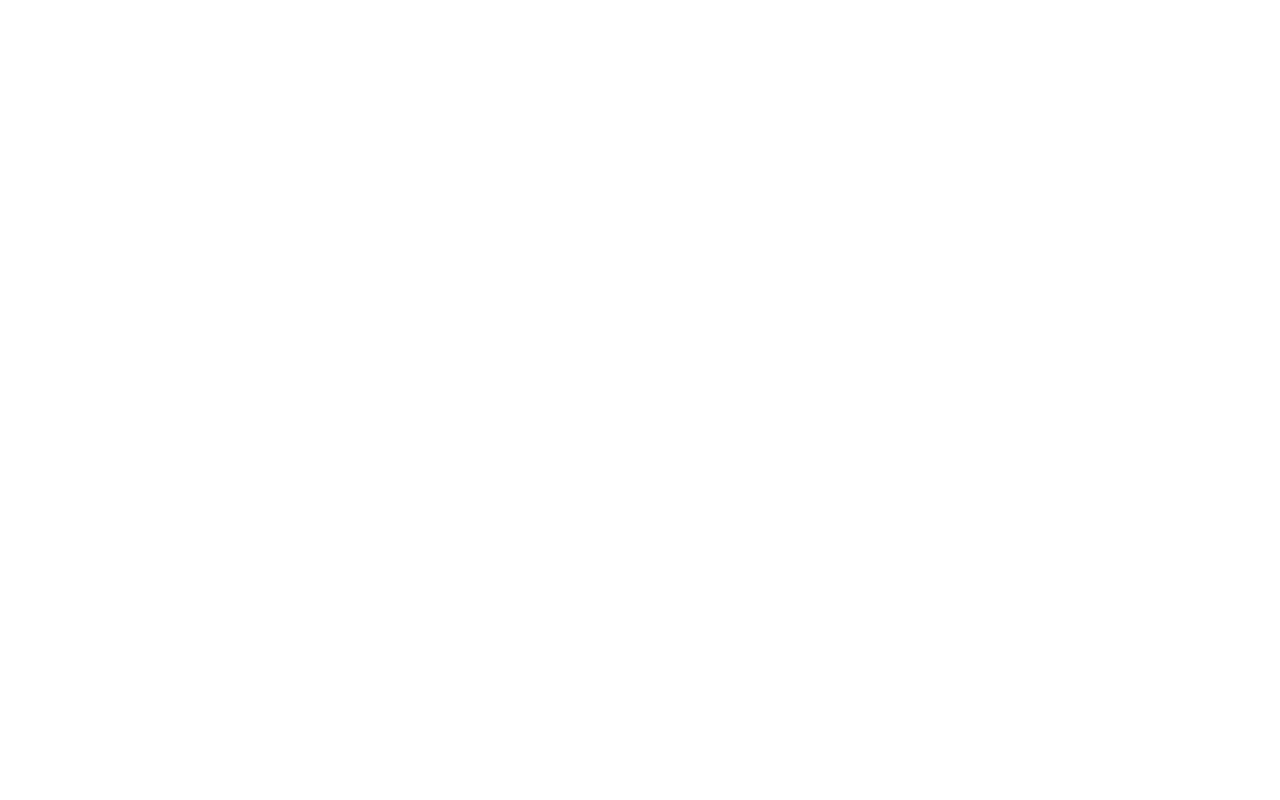
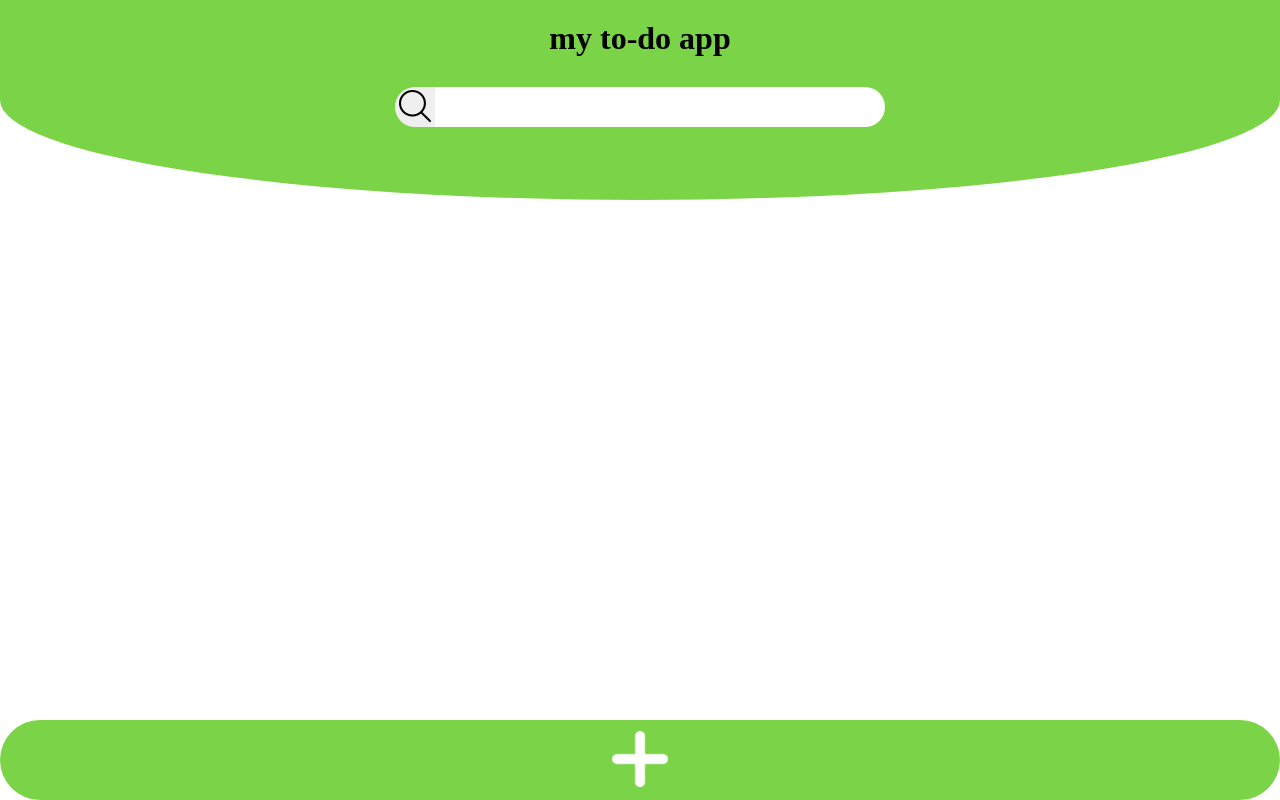
Before and after one commit to herozaky/todo-list-app, a plain HTML site: page index.html in a window 1280 px wide. Drawn offline with Linux system fonts and the light colour scheme.

Commit message:
html and css simifenished

```diff
--- a/index.css
+++ b/index.css
@@ -0,0 +1,48 @@
+*{
+    margin:0;
+    padding:0;
+}
+center{
+    padding-top:20px
+
+}
+#search-p{
+    background-color:#7bd447;
+    height:200px;width:100%;
+    border-radius:0 0 50% 50%;
+  /*  display:flex;*/
+}
+#search-p button img{
+    width: 80%;
+    height:80%
+}
+#search-p button{
+    width:40px;
+    border:none;
+    height:40px;
+    border-radius:50% 0 0 50%
+}
+#search-el{
+    padding-top: 30px;
+    display:flex;
+    justify-content: center;
+    align-items: center;
+}
+#search-bar{
+    height:40px;
+    width:450px;
+    border:none;
+    border-radius:0 20px 20px 0
+}
+#add-task{
+    width:100%;
+    height:80px;
+    position:fixed;
+    bottom:0;
+    border-radius:50px;
+    background-color: #7bd447;
+    border:none;
+}
+#add-task img{
+    height:70%;
+}
--- a/index.html
+++ b/index.html
@@ -4,8 +4,25 @@
     <meta charset="UTF-8">
     <meta name="viewport" content="width=device-width, initial-scale=1.0">
     <title>Document</title>
+    <link rel="stylesheet" href="index.css">
 </head>
 <body>
+    <div id="search-p">
+        <center>
+        <h1>my to-do app</h1>
+        </center>
+        <div id="search-el">
+            <button><img src="icons/lightsearch.png" alt="" id="search-icon"></button>
+            <input type="text" id="search-bar">
+         </div>
 
+    </div>
+    <div id="tasks">
+
+    </div>
+    <button id="add-task">
+        <img src="icons/lightadd.png">
+    </button>
+    <script src="index.js"></script>
 </body>
 </html>
--- a/index.js
+++ b/index.js
@@ -0,0 +1,14 @@
+const tasksF = document.getElementById("tasks");
+const addtaskBtn = document.getElementById("add-task");
+const status = Object.freeze({
+    pending:"pending",
+    in_progress:"in progress",
+    completed:"completed"
+});
+let myTasks =[
+    {
+        taskName:"firstTask",
+        discription:"blablabla",
+        taskId:1
+    }
+]
```
Also changed, not shown: icons/darksearch.png (renamed from icons/search-interface-symbol (2).png), icons/lightadd.png (added), icons/lightsearch.png (renamed from icons/search-interface-symbol.png).
